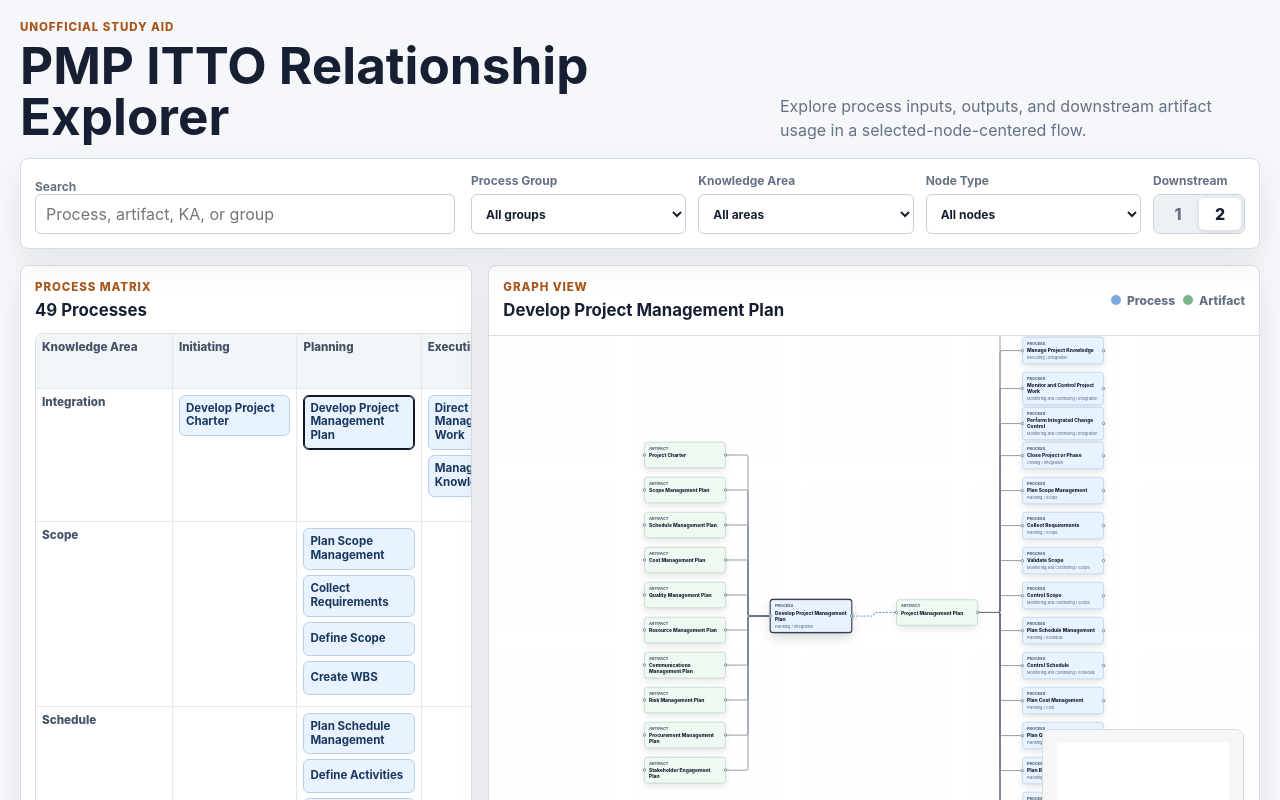
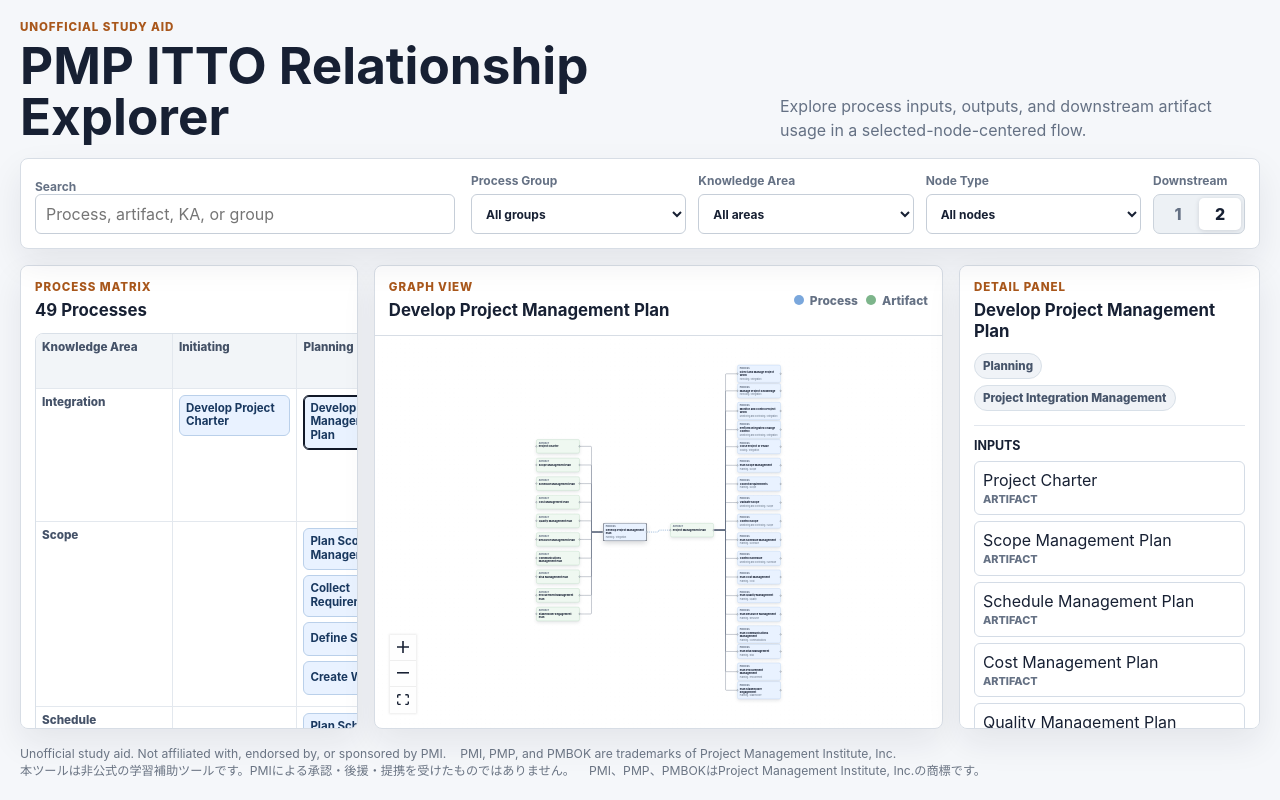
Before and after one commit to shiromatz/pmp-processes-interactive-map, a React (Vite) app: page / in a window 1280 px wide. Shown: the top 800 px of the page. Built offline with nearby package versions, Linux system fonts and the light colour scheme.

Commit message:
Improve viewport scrolling and graph transitions

```diff
--- a/src/components/GraphView.tsx
+++ b/src/components/GraphView.tsx
@@ -1,18 +1,18 @@
-import { useMemo } from "react";
+import { useEffect, useMemo, useRef, useState } from "react";
 import {
   Background,
   Controls,
   Handle,
-  MiniMap,
   Position,
   ReactFlow,
+  type ReactFlowInstance,
   type NodeProps
 } from "@xyflow/react";
 import "@xyflow/react/dist/style.css";
 import { buildArtifactView } from "../graph/buildArtifactView";
 import { buildProcessView } from "../graph/buildProcessView";
 import { getNodeById } from "../graph/selectors";
-import type { GraphFilters, IttoFlowNode, IttoGraph } from "../types/graph";
+import type { GraphFilters, IttoFlowEdge, IttoFlowNode, IttoGraph } from "../types/graph";
 
 type GraphViewProps = {
   graph: IttoGraph;
@@ -27,6 +27,8 @@ const nodeTypes = {
 };
 
 export function GraphView({ graph, selectedNodeId, filters, onSelectNode }: GraphViewProps) {
+  const flowInstanceRef = useRef<ReactFlowInstance<IttoFlowNode, IttoFlowEdge> | null>(null);
+  const [isTransitioning, setIsTransitioning] = useState(false);
   const selectedNode = getNodeById(graph, selectedNodeId);
   const view = useMemo(() => {
     if (!selectedNode) {
@@ -37,6 +39,39 @@ export function GraphView({ graph, selectedNodeId, filters, onSelectNode }: Grap
       ? buildProcessView(graph, selectedNode.id, filters)
       : buildArtifactView(graph, selectedNode.id, filters);
   }, [filters, graph, selectedNode]);
+  const viewNodeIds = useMemo(() => view.nodes.map((node) => node.id).join("|"), [view.nodes]);
+
+  useEffect(() => {
+    if (!flowInstanceRef.current || view.nodes.length === 0) {
+      return;
+    }
+
+    setIsTransitioning(true);
+
+    const fitTimer = window.setTimeout(() => {
+      void flowInstanceRef.current?.fitView({
+        padding: 0.18,
+        duration: 650,
+        minZoom: 0.18,
+        maxZoom: 1.05,
+        interpolate: "smooth"
+      });
+    }, 40);
+    const transitionTimer = window.setTimeout(() => setIsTransitioning(false), 820);
+
+    return () => {
+      window.clearTimeout(fitTimer);
+      window.clearTimeout(transitionTimer);
+    };
+  }, [
+    selectedNodeId,
+    view.nodes.length,
+    viewNodeIds,
+    filters.downstreamDepth,
+    filters.knowledgeArea,
+    filters.nodeType,
+    filters.processGroup
+  ]);
 
   return (
     <section className="graph-panel" aria-label="Relationship graph">
@@ -50,21 +85,23 @@ export function GraphView({ graph, selectedNodeId, filters, onSelectNode }: Grap
           <span className="legend-item legend-item--artifact">Artifact</span>
         </div>
       </div>
-      <div className="graph-canvas">
+      <div className={`graph-canvas${isTransitioning ? " is-transitioning" : ""}`}>
         <ReactFlow
           nodes={view.nodes}
           edges={view.edges}
           nodeTypes={nodeTypes}
+          onInit={(instance) => {
+            flowInstanceRef.current = instance;
+          }}
           onNodeClick={(_, node) => onSelectNode(node.id)}
           fitView
           fitViewOptions={{ padding: 0.18 }}
-          minZoom={0.35}
+          minZoom={0.18}
           maxZoom={1.3}
           nodesDraggable={false}
           proOptions={{ hideAttribution: true }}
         >
           <Background gap={24} size={1} />
-          <MiniMap pannable zoomable nodeStrokeWidth={3} />
           <Controls showInteractive={false} />
         </ReactFlow>
       </div>
--- a/src/styles/app.css
+++ b/src/styles/app.css
@@ -24,10 +24,18 @@
   box-sizing: border-box;
 }
 
+html,
+body,
+#root {
+  height: 100%;
+  overflow: hidden;
+}
+
 body {
   margin: 0;
   background: var(--page-bg);
   color: var(--text-main);
+  width: 100vw;
 }
 
 button,
@@ -41,8 +49,14 @@ button {
 }
 
 .app-shell {
-  min-height: 100vh;
+  display: grid;
+  gap: 16px;
+  grid-template-rows: auto auto minmax(0, 1fr) auto;
+  height: 100vh;
+  max-width: 100vw;
+  overflow: hidden;
   padding: 20px;
+  width: 100vw;
 }
 
 .app-header {
@@ -50,8 +64,9 @@ button {
   display: grid;
   gap: 16px;
   grid-template-columns: minmax(0, 1fr) minmax(260px, 480px);
-  margin: 0 auto 16px;
+  margin: 0 auto;
   max-width: 1760px;
+  width: 100%;
 }
 
 .app-header h1,
@@ -91,12 +106,11 @@ button {
   display: grid;
   gap: 16px;
   grid-template-columns: minmax(260px, 420px) minmax(0, 1fr);
-  margin: 0 auto 16px;
+  margin: 0 auto;
   max-width: 1760px;
   padding: 14px;
-  position: sticky;
-  top: 0;
   z-index: 10;
+  width: 100%;
 }
 
 .search-box {
@@ -208,8 +222,11 @@ button {
   display: grid;
   gap: 16px;
   grid-template-columns: minmax(330px, 0.92fr) minmax(520px, 1.55fr) minmax(300px, 0.82fr);
+  height: 100%;
   margin: 0 auto;
   max-width: 1760px;
+  min-height: 0;
+  width: 100%;
 }
 
 .matrix-panel,
@@ -219,13 +236,16 @@ button {
   border: 1px solid var(--panel-border);
   border-radius: 8px;
   box-shadow: var(--shadow);
+  min-height: 0;
   min-width: 0;
 }
 
 .matrix-panel,
 .detail-panel {
-  max-height: calc(100vh - 188px);
+  height: 100%;
+  max-height: none;
   overflow: auto;
+  overscroll-behavior: contain;
   padding: 14px;
 }
 
@@ -315,7 +335,8 @@ button {
 
 .graph-panel {
   display: grid;
-  grid-template-rows: auto minmax(560px, calc(100vh - 268px));
+  grid-template-rows: auto minmax(0, 1fr);
+  height: 100%;
   overflow: hidden;
 }
 
@@ -360,13 +381,18 @@ button {
 }
 
 .graph-canvas {
-  min-height: 560px;
+  height: 100%;
+  min-height: 0;
+  overflow: hidden;
+  overscroll-behavior: contain;
 }
 
-.react-flow__minimap {
-  border: 1px solid var(--panel-border);
-  border-radius: 8px;
-  overflow: hidden;
+.graph-canvas.is-transitioning .itto-node {
+  animation: node-arrive 420ms ease both;
+}
+
+.graph-canvas.is-transitioning .react-flow__edge-path {
+  animation: edge-arrive 560ms ease both;
 }
 
 .itto-node {
@@ -542,24 +568,32 @@ button {
 
 .app-footer {
   color: #6a7483;
+  display: flex;
+  flex-wrap: wrap;
   font-size: 0.76rem;
+  gap: 0 14px;
   line-height: 1.45;
-  margin: 16px auto 0;
+  margin: 0 auto;
   max-width: 1760px;
+  width: 100%;
 }
 
 .app-footer p {
+  min-width: 0;
   margin: 0;
+  overflow-wrap: anywhere;
 }
 
-@media (max-width: 1320px) {
+@media (max-width: 1160px) {
   .workspace-layout {
     grid-template-columns: minmax(320px, 0.85fr) minmax(520px, 1.45fr);
+    overflow: auto;
+    overscroll-behavior: contain;
   }
 
   .detail-panel {
     grid-column: 1 / -1;
-    max-height: none;
+    min-height: 260px;
   }
 }
 
@@ -576,15 +610,37 @@ button {
   }
 
   .top-panel {
-    position: static;
+    align-items: stretch;
   }
 
   .matrix-panel,
   .detail-panel {
-    max-height: none;
+    min-height: 320px;
   }
 
   .graph-panel {
-    grid-template-rows: auto 560px;
+    min-height: 520px;
   }
 }
+
+@keyframes node-arrive {
+  0% {
+    opacity: 0.42;
+    transform: scale(0.96);
+  }
+
+  100% {
+    opacity: 1;
+    transform: scale(1);
+  }
+}
+
+@keyframes edge-arrive {
+  0% {
+    opacity: 0.18;
+  }
+
+  100% {
+    opacity: 1;
+  }
+}
```
